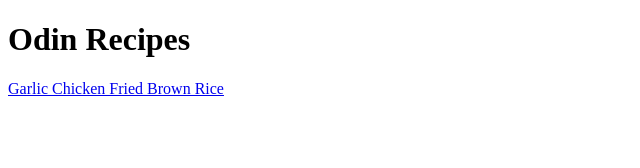
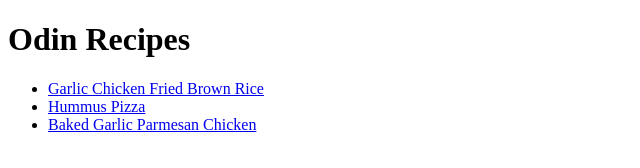
Before and after one commit to deandeeb98/odin-recipes, a plain HTML site: page index.html in a window 1280 px wide. Shown: the whole page, without its empty margins (0-640 px from the left). Drawn offline with Linux system fonts and the light colour scheme.

Commit message:
Added-two-more-recipes-and-finished-project index.html

```diff
--- a/index.html
+++ b/index.html
@@ -6,6 +6,10 @@
     </head>
     <body>
         <h1>Odin Recipes</h1>
-        <a href="recipes/chicken.html">Garlic Chicken Fried Brown Rice</a>
+        <ul>
+        <li><a href="recipes/chicken.html">Garlic Chicken Fried Brown Rice</a></li>
+        <li><a href="recipes/hummus.html">Hummus Pizza</a></li>
+        <li><a href="recipes/parmesan-chicken.html">Baked Garlic Parmesan Chicken</a></li>
+        </ul>
     </body>
 </html>
```
